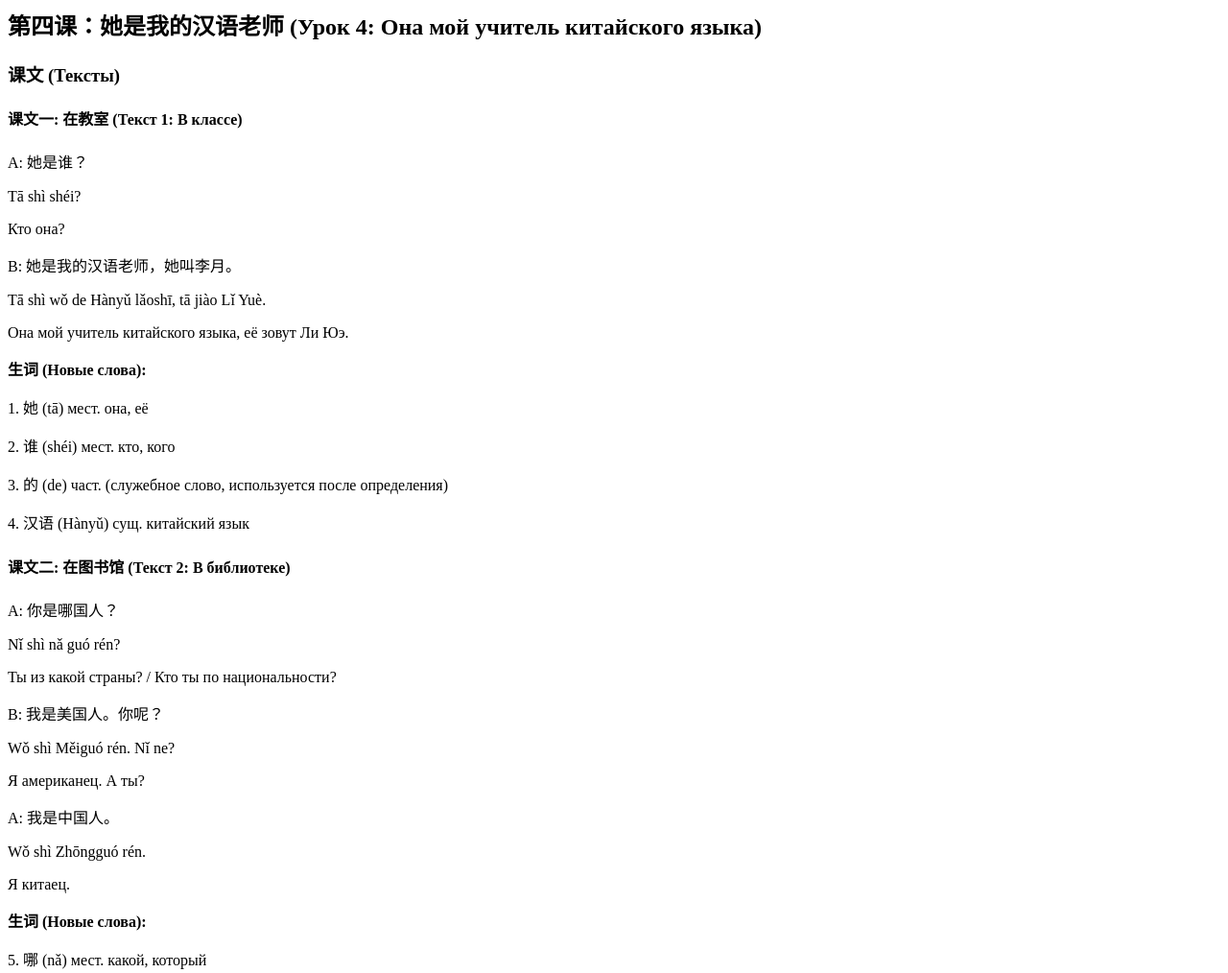
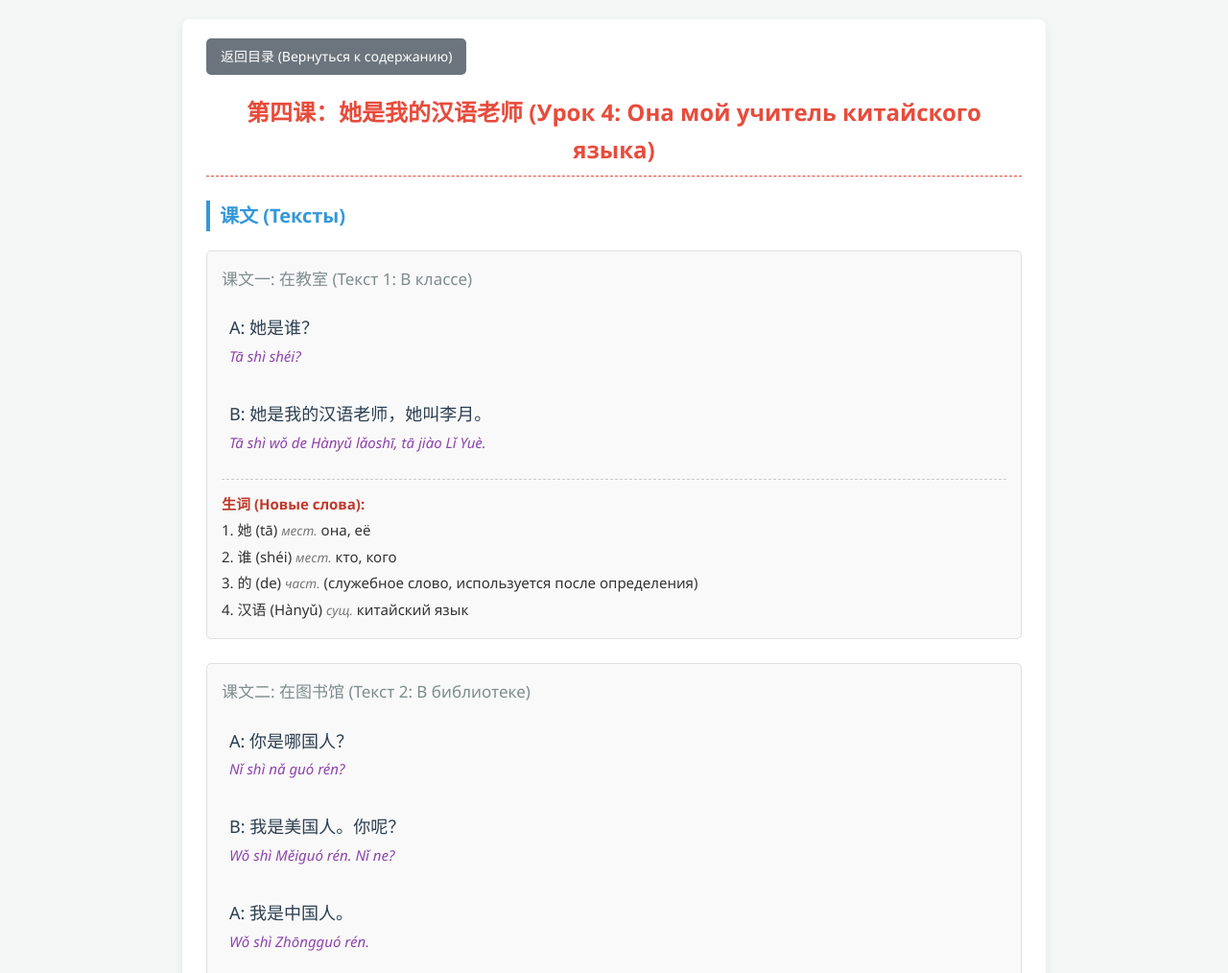
Before and after one commit to GAO-sw/HSK1, a plain HTML site: page lessons/lesson4.html in a window 1280 px wide. Shown: the top 1014 px of the page at 96% size. Drawn offline with Linux system fonts and the light colour scheme.

Commit message:
Update lesson4.html

```diff
--- a/lessons/lesson4.html
+++ b/lessons/lesson4.html
@@ -1,3 +1,20 @@
+<!DOCTYPE html>
+<html lang="zh-CN">
+<head>
+    <meta charset="UTF-8">
+    <meta name="viewport" content="width=device-width, initial-scale=1.0">
+    <title>第四课：她是我的汉语老师</title>
+    <!-- 修正: 路径改为 ../style.css -->
+    <link rel="stylesheet" href="../style.css">
+</head>
+<body>
+    <div class="main-container">
+        <!-- 修正: 路径改为 ../index.html -->
+        <a href="../index.html" class="back-to-menu">返回目录 (Вернуться к содержанию)</a>
+
+        <div class="lesson-content">
+
+            <!-- 这里是您提供的第四课的全部内容 -->
             <h2>第四课：她是我的汉语老师 (Урок 4: Она мой учитель китайского языка)</h2>
             <div class="lesson-section">
                 <h3>课文 (Тексты)</h3>
@@ -177,3 +194,11 @@
                     <ul class="pinyin-list word-reading-practice"><li>yóuyǒng</li><li>yóuyì</li><li>yīnyuè</li><li>yuányīn</li><li>qīngwā</li><li>yīngxíng</li><li>yīngxióng</li><li>wēixiǎn</li><li>guāwāi</li><li>yīntiān</li><li>yǔyán</li><li>wǎngwǎng</li><li>wǎnyàn</li><li>yéye</li><li>yíngyǎng</li><li>wǒmen</li></ul>
                 </div>
             </div>
+
+        </div> <!-- End .lesson-content -->
+    </div> <!-- End .main-container -->
+
+    <!-- 修正: 路径改为 ../script.js -->
+    <script src="../script.js"></script>
+</body>
+</html>
```
Lines whose indentation alone changed are shown as unchanged.
